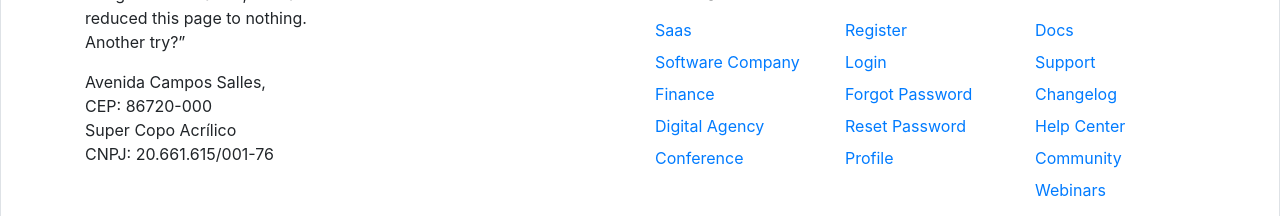
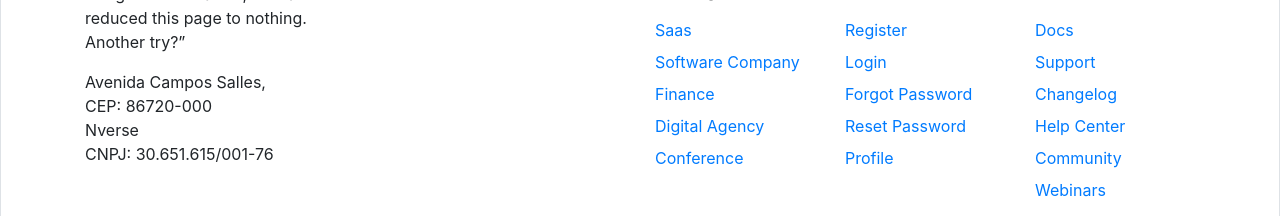
Before and after one commit to lexdier/nVerse, a Nuxt app: page / in a window 1280 px wide. Shown: the part 1249-1465 px from the top of the page. Built offline with nearby package versions, Linux system fonts and the light colour scheme.

Commit message:
refactor: change texts

```diff
--- a/components/TheFoother.vue
+++ b/components/TheFoother.vue
@@ -62,9 +62,9 @@ const menus = [
             <br>
             CEP: 86720-000
             <br>
-            Super Copo Acrílico
+            Nverse
             <br>
-            CNPJ: 20.661.615/001-76
+            CNPJ: 30.651.615/001-76
           </p>
 
           <div class="d-flex">
```
